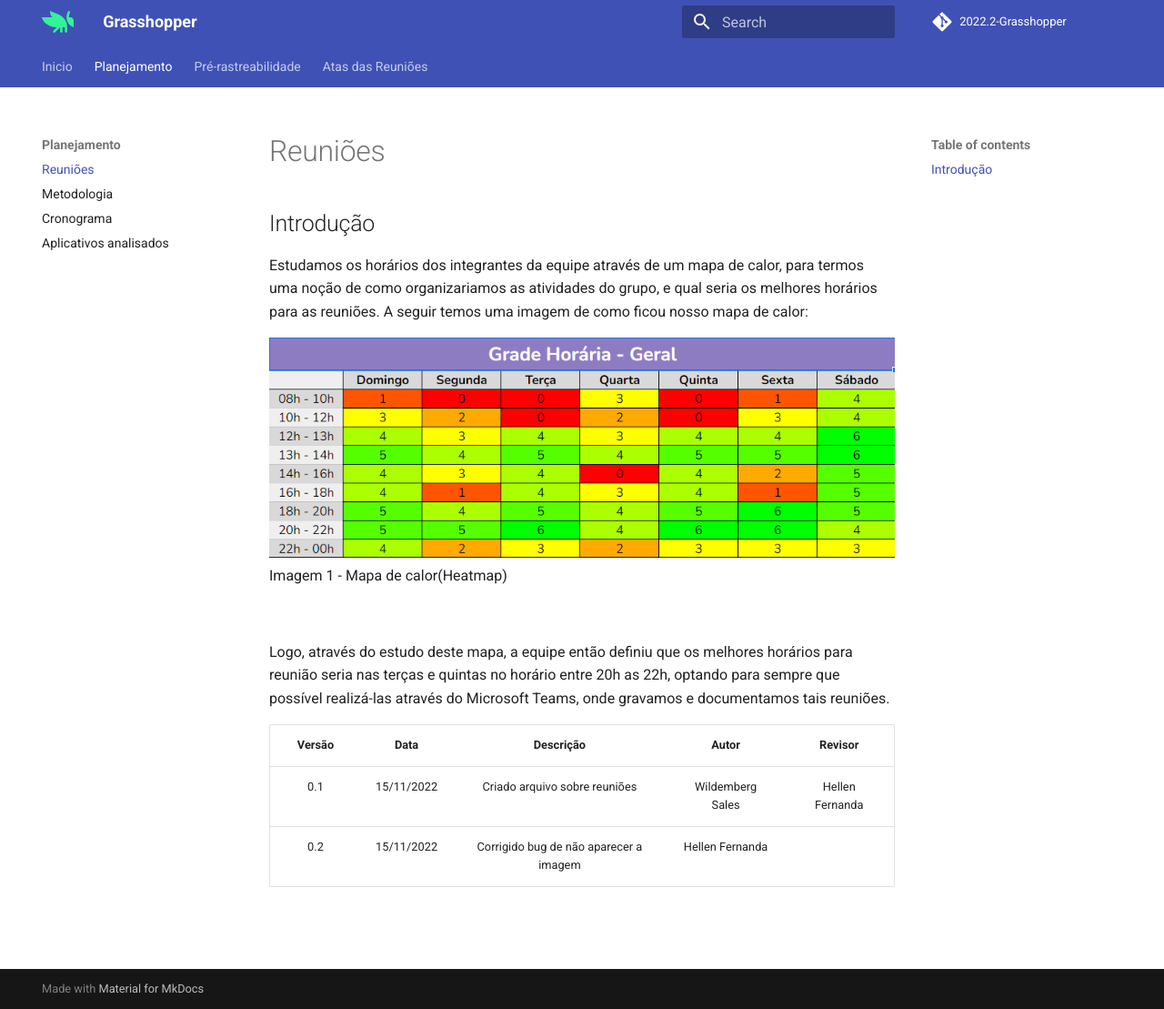
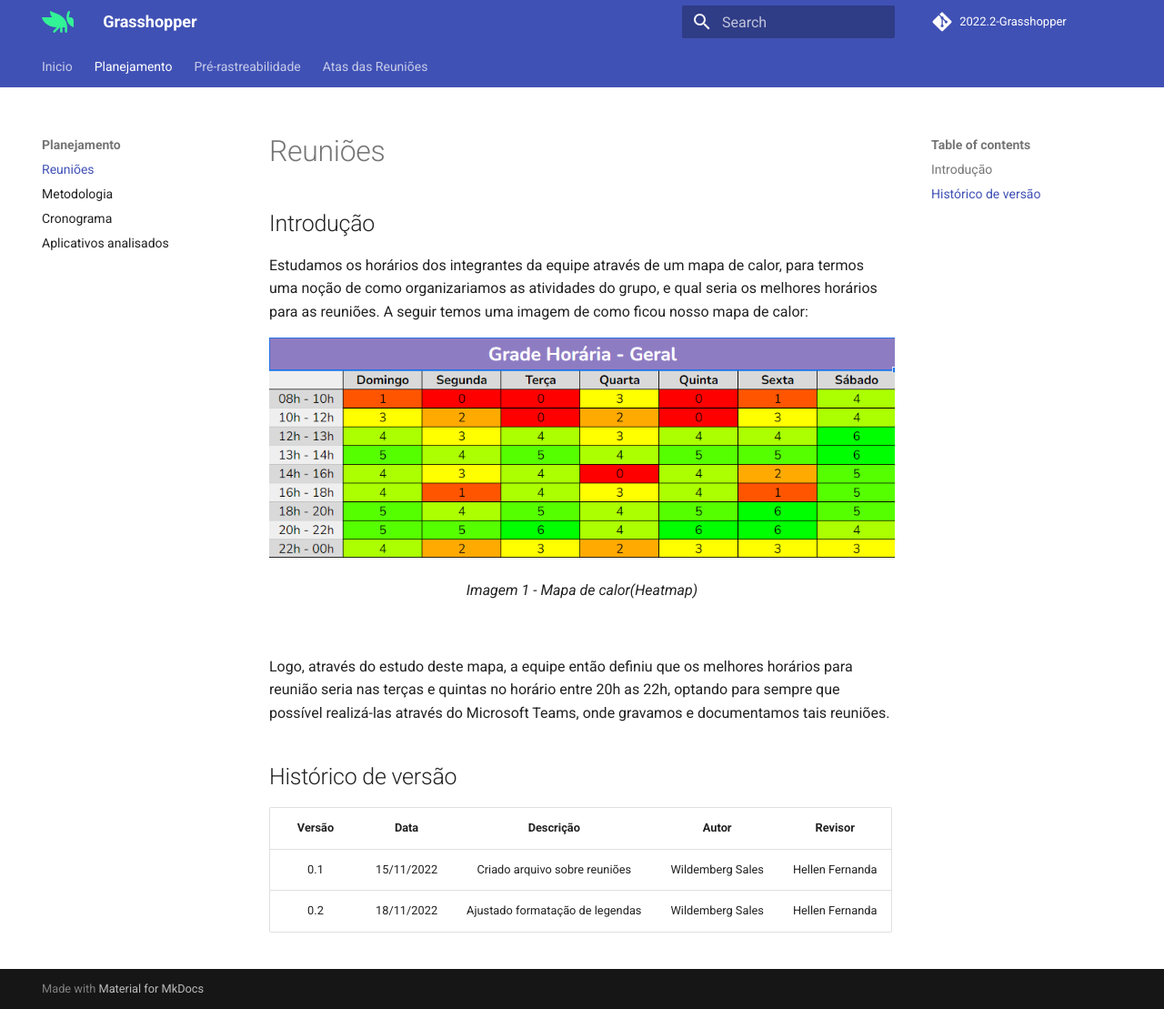
Before and after one commit to Requisitos-de-Software/2022.2-Grasshopper, an MkDocs documentation site: the page built from docs/planejamento/reunioes.md, in a window 1280 px wide and 1109 px high. Shown: the whole window at 91% size. Built offline with MkDocs 1.6.1 and Material for MkDocs 9.7.7, drawn with Linux system fonts in a browser that asks for light colours; comment, search, counter and statistics services are not loaded.

Commit message:
Ajustado formatação de legendas

```diff
--- a/docs/planejamento/reunioes.md
+++ b/docs/planejamento/reunioes.md
@@ -5,13 +5,15 @@ Estudamos os horários dos integrantes da equipe através de um mapa de calor, p
 A seguir temos uma imagem de como ficou nosso mapa de calor:
 
 ![](./assets/heatmap.png)
-Imagem 1 - Mapa de calor(Heatmap)
+<figcaption align="center">Imagem 1 - Mapa de calor(Heatmap)</figcaption>
+
 
 </br>
 
 Logo, através do estudo deste mapa, a equipe então definiu que os melhores horários para reunião seria nas terças e quintas no horário entre 20h as 22h, optando para sempre que possível realizá-las através do Microsoft Teams, onde gravamos e documentamos tais reuniões.
 
+## Histórico de versão
 | Versão | Data | Descrição  | Autor        | Revisor |
 | :-----: | :----: | :----------: | :------------: | :--------: |
 | 0.1 | 15/11/2022 | Criado arquivo sobre reuniões | Wildemberg Sales | Hellen Fernanda |
-| 0.2 | 15/11/2022 | Corrigido bug de não aparecer a imagem | Hellen Fernanda |
+| 0.2 | 18/11/2022 | Ajustado formatação de legendas | Wildemberg Sales | Hellen Fernanda |
```
